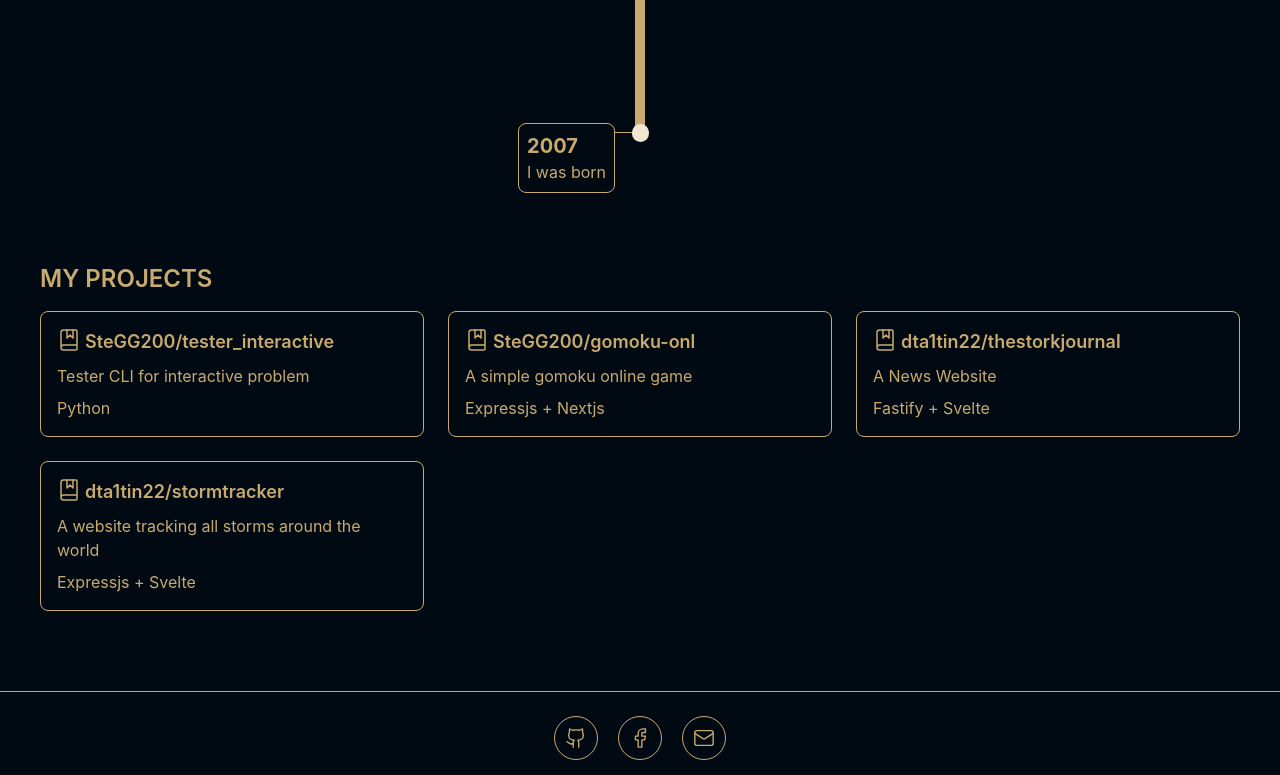
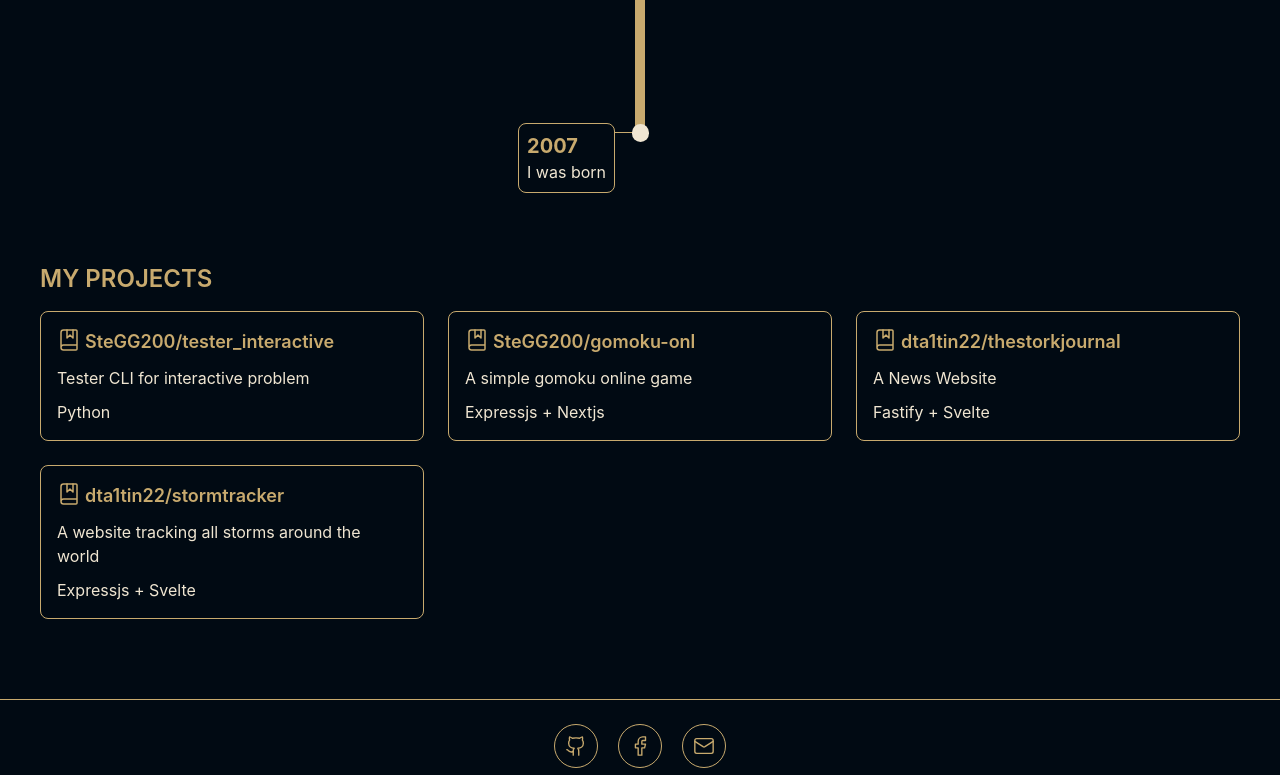
Before and after one commit to SteGG200/SteGG200.github.io, a SvelteKit app: page / in a window 1280 px wide. Shown: the part 2244-3019 px from the top of the page. Built offline with nearby package versions, Linux system fonts and the light colour scheme.

Commit message:
Change the color of content

```diff
--- a/src/components/ProgressBar.svelte
+++ b/src/components/ProgressBar.svelte
@@ -15,7 +15,7 @@
 		{#each events as event, index}
 			<div class="absolute border-1 border-yellow rounded-lg p-2 max-md:p-1.5 before:line after:point" class:left-event={index % 2 == 0} class:right-event={index % 2 == 1} style={`top: calc(${~~((currentYear - event.year) / (currentYear - start) * 100)}%)`}>
 				<h3 class="text-xl max-md:text-lg font-bold">{event.year}</h3>
-				<p>{event.description}</p>
+				<p class="text-yellow-light">{event.description}</p>
 			</div>
 		{/each}
 	</div>
--- a/src/components/ProjectCard.svelte
+++ b/src/components/ProjectCard.svelte
@@ -8,11 +8,11 @@
 	const { repository } : ProjectCardProps = $props()
 </script>
 
-<div class="border-1 border-yellow rounded-lg p-4 space-y-2">
+<div class="border-1 border-yellow rounded-lg p-4 space-y-2.5">
 	<h3 class="text-lg flex space-x-1">
 		<BookMarked strokeWidth={1.5}/>
 		<a class="underline-decoration font-semibold truncate" href={`https://github.com/${repository.fullName}`}>{repository.fullName}</a>
 	</h3>
-	<p>{repository.description}</p>
-	<span>{repository.language}</span>
+	<p class="text-yellow-light">{repository.description}</p>
+	<span class="text-yellow-light">{repository.language}</span>
 </div>
```
